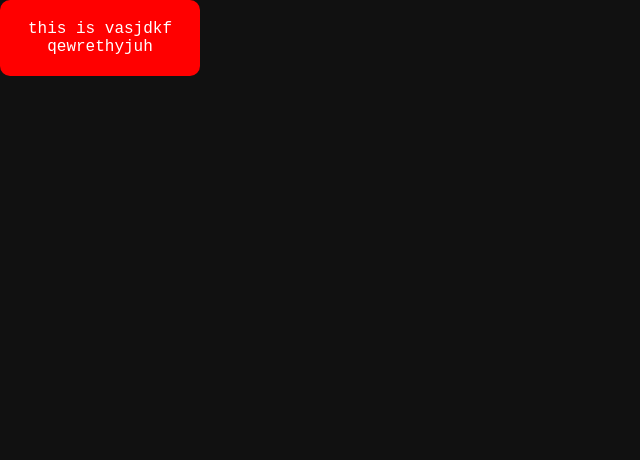
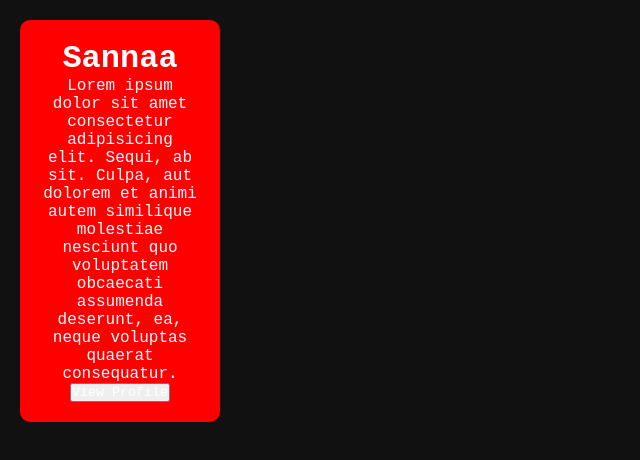
Before and after one commit to saniya-024/React-js, a React (Vite) app in the folder 02-components/: page / in a window 1280 px wide. Shown: the top 460 px of the page, without its empty margins (0-640 px from the left). Built offline with nearby package versions, Linux system fonts and the light colour scheme.

Commit message:
adding files

```diff
--- a/02-components/src/App.jsx
+++ b/02-components/src/App.jsx
@@ -5,13 +5,19 @@ import Navbar from './component/Navbar'
 
 const App = () => {
   return (
-    <div>
-    <div className="card">
-      <Navbar/>
+    <div className='parent'>
+    <div className="Card">
+      <h1>Sannaa</h1>
+      <p>Lorem ipsum dolor sit amet consectetur adipisicing elit. Sequi, ab sit. Culpa, aut dolorem et animi autem similique molestiae nesciunt quo voluptatem obcaecati assumenda deserunt, ea, neque voluptas quaerat consequatur.</p>
+      <button>View Profile</button>
+
+
 
     </div>
     </div>
+
   )
 }
+<Navbar/>
 
 export default App
--- a/02-components/src/component/navbar.jsx
+++ b/02-components/src/component/navbar.jsx
@@ -1,6 +1,6 @@
 import React from 'react'
 
-const navbar = () => {
+const Navbar = () => {
   return (
     <div>
       this is vasjdkf
@@ -9,4 +9,4 @@ const navbar = () => {
   )
 }
 
-export default navbar
+export default Navbar
--- a/02-components/src/index.css
+++ b/02-components/src/index.css
@@ -13,10 +13,23 @@ html,body{
 body{
   background-color: #111;
 }
-.card{
+.parent{
+  padding:20px;
+  display: flex;
+  flex-wrap: wrap;
+}
+.Card{
   width:200px;
   background-color: red;
   padding:20px;
   text-align:center;
   border-radius: 10px;
 }
+.Card
+.Card button{
+  padding:10px 20px;
+  background-color: white;
+  color:black;
+  border:none;
+  border-radius: 5px;
+}
```
